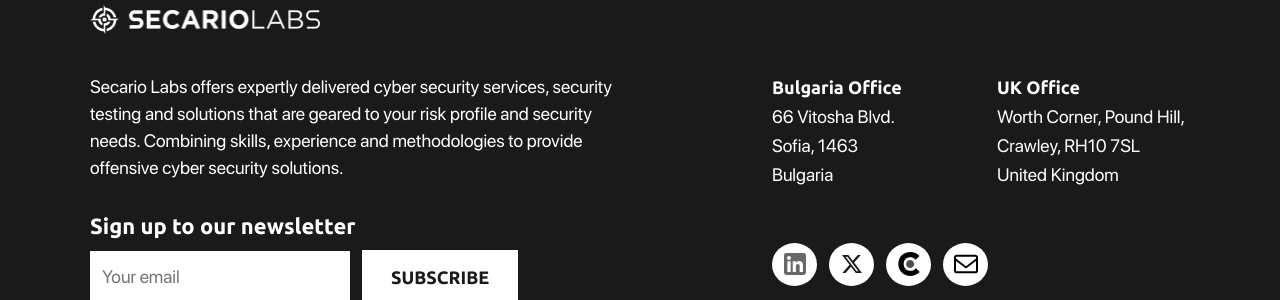
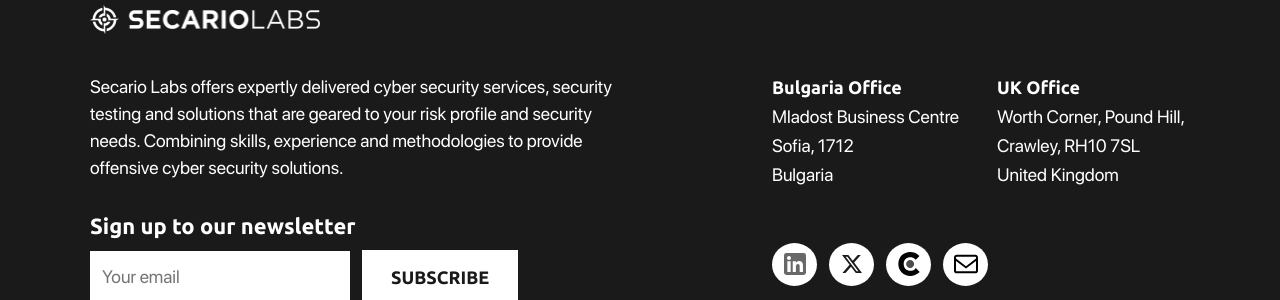
Before and after one commit to secariolabs/secariolabs.github.io, a Jekyll site: the page built from pages/home.md, in a window 1280 px wide and 900 px high, scrolled down 4507 px. Shown: the part 447-747 px from the top of the window. Built offline with Jekyll 4.4.1, drawn with Linux system fonts in a browser that asks for light colours; comment, search, counter and statistics services are not loaded.

Commit message:
Update global.yml

```diff
--- a/_data/global.yml
+++ b/_data/global.yml
@@ -32,7 +32,7 @@
 
 location1:
   title: Bulgaria Office
-  details: 66 Vitosha Blvd.<br>Sofia, 1463<br>Bulgaria
+  details: Mladost Business Centre<br>Sofia, 1712<br>Bulgaria
   phone: +359 882 357332
   email: info@secariolabs.com
 
```
